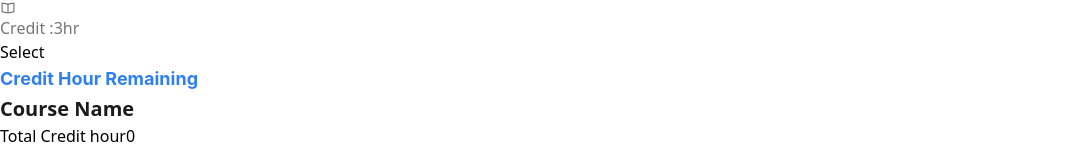
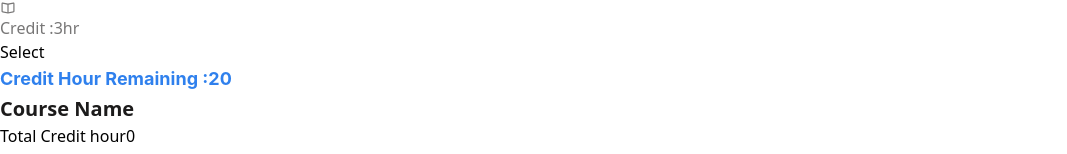
Before and after one commit to rajalishikh/course-registration-website2-, a React (Vite) app: page / in a window 1280 px wide. Shown: the part 4052-4206 px from the top of the page, without its empty margins (0-1067 px from the left). Built offline with nearby package versions, Linux system fonts and the light colour scheme.

Commit message:
My first repository is gone thats why i create a new repository

```diff
--- a/src/App.jsx
+++ b/src/App.jsx
@@ -9,6 +9,7 @@ import Header from './Component/Header/Header'
 function App() {
   const [bookmarks, setBookmarks] = useState([]);
   const [creditHour, setCreditHour] = useState(0);
+  const [remainingHour, setRemainingHour] = useState(20);
 
 
 
@@ -16,11 +17,20 @@ function App() {
     const newBookMarks = [...bookmarks, nameCourse];
     setBookmarks(newBookMarks);
     console.log(nameCourse, Course_Credit, creditHour);
-    if (creditHour<20) {
+    if (creditHour < 20) {
+
       setCreditHour(creditHour + Course_Credit);
+      if (creditHour>0) {
+        setRemainingHour(remainingHour - creditHour);
+      } else {
+        console.log('you can data');
+      }
+
+
     } else {
       setCreditHour('No data ')
     }
+
 
 
   }
@@ -33,7 +43,7 @@ function App() {
       <Header></Header>
       <div className='lg:flex   lg:max-w-8xl  lg:ml-32 gap-24  '>
         <Cards handleClick={handleClick}></Cards>
-        <Bookmarks bookmarks={bookmarks} creditHour={creditHour} ></Bookmarks>
+        <Bookmarks bookmarks={bookmarks} creditHour={creditHour} setRemainingHour={remainingHour}></Bookmarks>
       </div>
 
 
--- a/src/Component/Bookmarks/Bookmarks.jsx
+++ b/src/Component/Bookmarks/Bookmarks.jsx
@@ -2,14 +2,14 @@ import PropTypes from 'prop-types';
 import Bookmark from '../Bookmark/Bookmark';
 import './Bookmarks.css';
 
-const Bookmarks = ({ bookmarks, creditHour }) => {
+const Bookmarks = ({ bookmarks, creditHour,setRemainingHour }) => {
 
 
 
 
     return (
         <div className='div '>
-            <h2 className='Credit mt-2 mb-4 border-b-2'>Credit Hour Remaining </h2>
+            <h2 className='Credit mt-2 mb-4 border-b-2'>Credit Hour Remaining :{setRemainingHour} </h2>
 
             <h2 className=" text ">Course Name   </h2>
             {
@@ -29,5 +29,6 @@ const Bookmarks = ({ bookmarks, creditHour }) => {
 export default Bookmarks;
 Bookmarks.propTypes = {
     bookmarks: PropTypes.object.isRequired,
-    creditHour:PropTypes.array.isRequired
+    creditHour: PropTypes.array.isRequired,
+    setRemainingHour:PropTypes.element.isRequired
 }
--- a/src/Component/Card/Card.jsx
+++ b/src/Component/Card/Card.jsx
@@ -2,7 +2,7 @@ import PropTypes from 'prop-types';
 import { IoMdBook, } from "react-icons/io";
 import { TfiMoney } from "react-icons/tfi";
 import './Card.css';
-const Card = ({ Card, handleClick }) => {
+const Card = ({ Card, handleClick, }) => {
 
 
     const { Cover_images, Course_Name, Course_details, Course_price, Course_Credit } = Card;
--- a/src/Component/Cards/Cards.jsx
+++ b/src/Component/Cards/Cards.jsx
@@ -2,7 +2,7 @@ import PropTypes from 'prop-types';
 import { useEffect, useState } from "react";
 import Card from "../Card/Card";
 
-const Cards = ({ handleClick}) => {
+const Cards = ({ handleClick,}) => {
     const [cards, setCards] = useState([])
     useEffect(() => {
         fetch('blog.json')
@@ -22,5 +22,7 @@ const Cards = ({ handleClick}) => {
 
 export default Cards;
 Cards.propTypes = {
-    handleClick:PropTypes.func.isRequired
+    handleClick: PropTypes.func.isRequired,
+
+
 }
```
